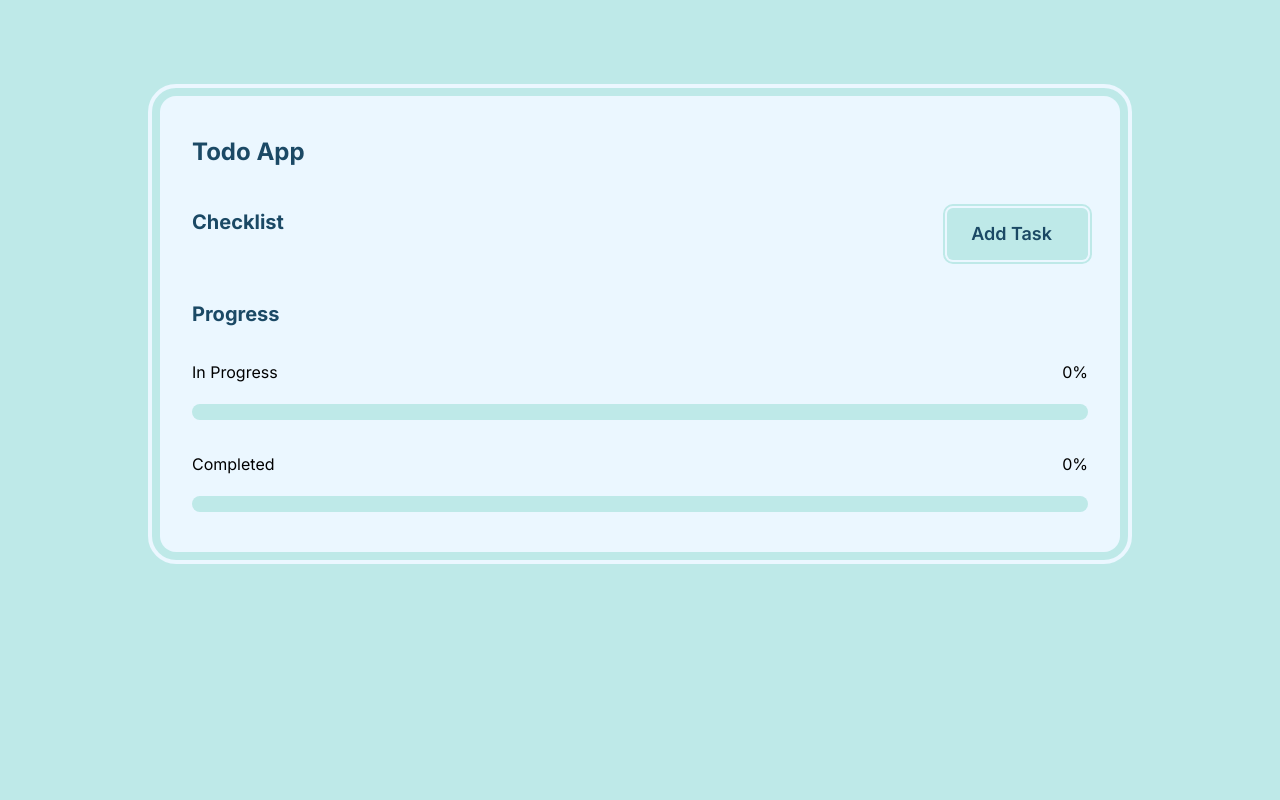
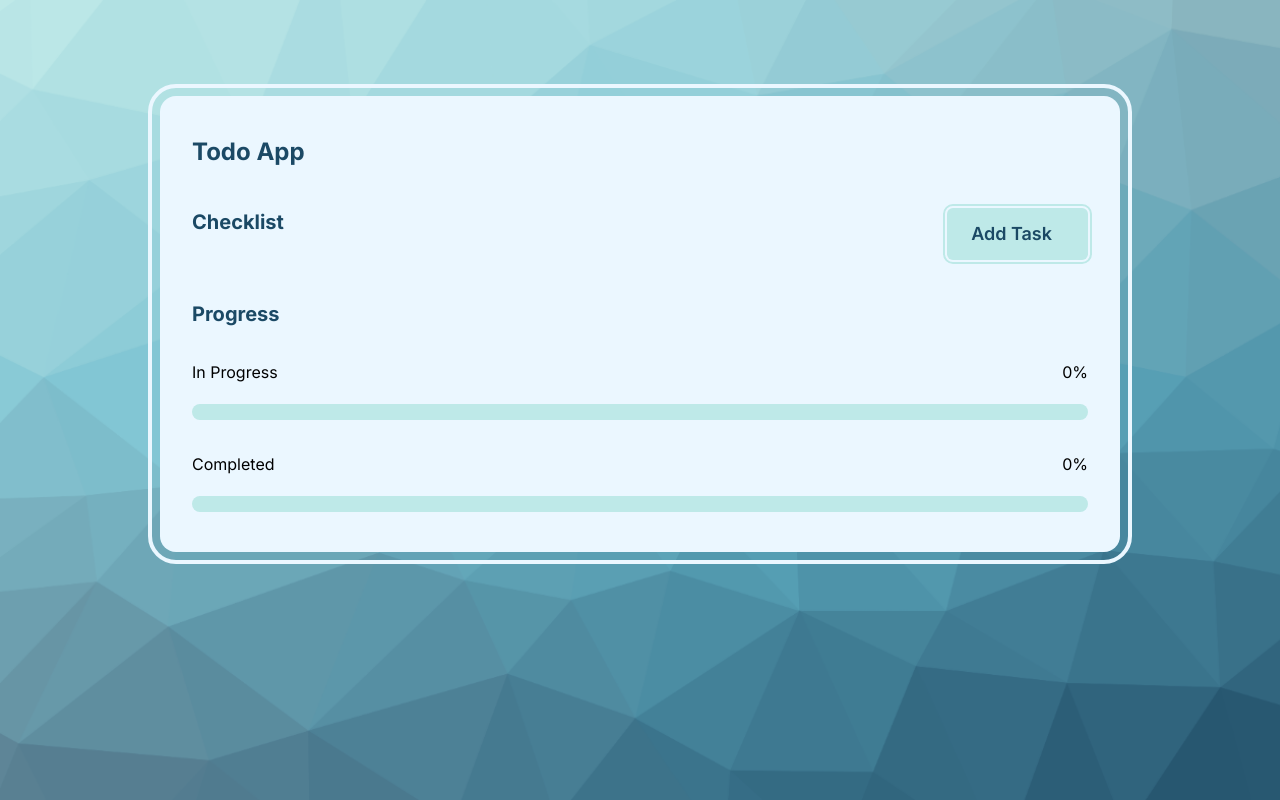
Before and after one commit to mgaroz/checklist, a SvelteKit app: page / in a window 1280 px wide. Built offline with nearby package versions, Linux system fonts and the light colour scheme; some icons are missing.

Commit message:
added background image

```diff
--- a/src/routes/+page.svelte
+++ b/src/routes/+page.svelte
@@ -2,11 +2,13 @@
 	import { ProgressSection, TodoSection, AddTodoSection } from '$lib/components';
 </script>
 
-<div class="min-h-screen bg-mint-green p-0 selection:bg-picton-blue md:py-24 md:px-8">
+<div
+	class="selection:bg-picton-blue min-h-screen bg-[url('$lib/img/img-bg.png')] bg-cover p-0 md:py-24 md:px-8"
+>
 	<main
-		class="mx-auto min-h-screen max-w-none rounded-none bg-alice-blue px-5 py-10 outline-none md:min-h-max md:max-w-[60rem] md:rounded-2xl md:px-8 md:outline md:outline-4 md:outline-offset-8 md:outline-alice-blue"
+		class="bg-alice-blue md:outline-alice-blue mx-auto min-h-screen max-w-none rounded-none px-5 py-10 outline-none md:min-h-max md:max-w-[60rem] md:rounded-2xl md:px-8 md:outline md:outline-4 md:outline-offset-8"
 	>
-		<h1 class="text-2xl font-bold text-indigo-dye">Todo App</h1>
+		<h1 class="text-indigo-dye text-2xl font-bold">Todo App</h1>
 		<div class="mt-10">
 			<AddTodoSection />
 			<TodoSection />
```
Also changed, not shown: src/lib/img/img-bg.png (added).
